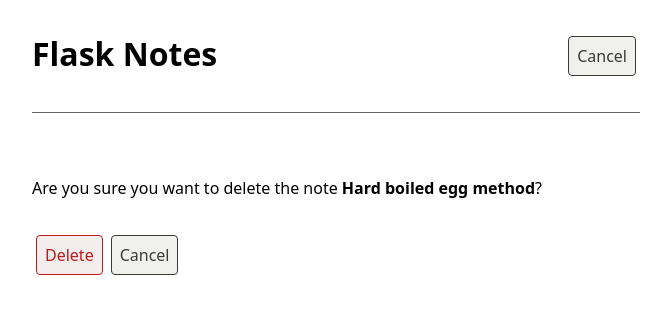
After one commit to brodkewitz/flask-notes-app, a Flask app: page /delete/1 in a window 1280 px wide. The commit adds this page. Shown: the top 314 px of the page, without its empty margins (304-971 px from the left). Run offline with Flask 2, Linux system fonts and the light colour scheme.

Commit message:
Add Delete Note functionality
- Create a very simple confirmation form class
- Create a confirmation page to render the form, with options to delete
  or cancel
- Create a new route and view function for the form page. When the form
  is submitted and validates, remove the note from the variable,
  redirect to the index page again, and flash a confirmation message.

```diff
--- a/app/forms.py
+++ b/app/forms.py
@@ -15,3 +15,7 @@ class EditNoteForm(FlaskForm):
                               validators=[DataRequired(),
                                           Length(max=4000)])
     submit = SubmitField('Submit')
+
+
+class ConfirmDeleteNoteForm(FlaskForm):
+    submit = SubmitField('Delete')
--- a/app/routes.py
+++ b/app/routes.py
@@ -1,7 +1,7 @@
 import datetime
 from flask import render_template, flash, redirect, url_for
 from app import app
-from app.forms import EditNoteForm
+from app.forms import EditNoteForm, ConfirmDeleteNoteForm
 
 
 notes = [
@@ -87,3 +87,23 @@ def edit_note(note_id):
     form.note_body.data = notes[note_id]["body"]
 
     return render_template("edit.html", title=title, form=form)
+
+
+@app.route("/delete/<int:note_id>", methods=["GET", "POST"])
+def delete_note(note_id):
+    """Confirm deleting a note"""
+    title = "Delete Note"
+    if not 0 <= note_id < len(notes):
+        flash("No note found with this ID")
+        return redirect(url_for('index'))
+
+    form = ConfirmDeleteNoteForm()
+    if form.validate_on_submit():
+        del notes[note_id]
+        flash(f"Note deleted")
+        return redirect(url_for('index'))
+
+    return render_template("confirm-delete.html",
+                           title=title,
+                           note_title=notes[note_id]["title"],
+                           form=form)
--- a/app/static/style.css
+++ b/app/static/style.css
@@ -193,3 +193,15 @@ textarea {
 }
 
 input[type="submit"] {}
+
+
+/* ********************* */
+/* Delete Note Page */
+
+.form-delete-note .form-field {
+	display: flex;
+}
+
+.form-delete-note .form-field > * {
+	flex: 0 1 auto;
+}
--- /dev/null
+++ b/app/templates/confirm-delete.html
@@ -0,0 +1,13 @@
+{% extends "base.html" %}
+{% block header_action %}<a class="action cancel" href="{{ url_for('index') }}">Cancel</a>{% endblock %}
+{% block content %}
+	<p>Are you sure you want to delete the note <strong>{{ note_title }}</strong>?</p>
+	<form action="" method="post" novalidate class="form-delete-note">
+		{{ form.hidden_tag() }}
+
+		<div class="form-field">
+			{{ form.submit(class="action delete-note") }}
+			<a class="action cancel" href="{{ url_for('index') }}">Cancel</a>
+		</div>
+	</form>
+{% endblock %}
--- a/app/templates/index.html
+++ b/app/templates/index.html
@@ -9,7 +9,7 @@
 					<p class="date-modified">{{ note["date-modified"].strftime('%m/%d/%Y %I:%M:%S %p') }}</p>
 				</div>
 				<a class="action edit-note" href="{{ url_for('edit_note', note_id=loop.revindex0) }}">Edit</a>
-				<a class="action delete-note" href="">Delete</a>
+				<a class="action delete-note" href="{{ url_for('delete_note', note_id=loop.revindex0) }}">Delete</a>
 			</div>
 
 			<p class="note-body">{{ note["body"].replace("\n", "<br>") | safe }}</p>
```
